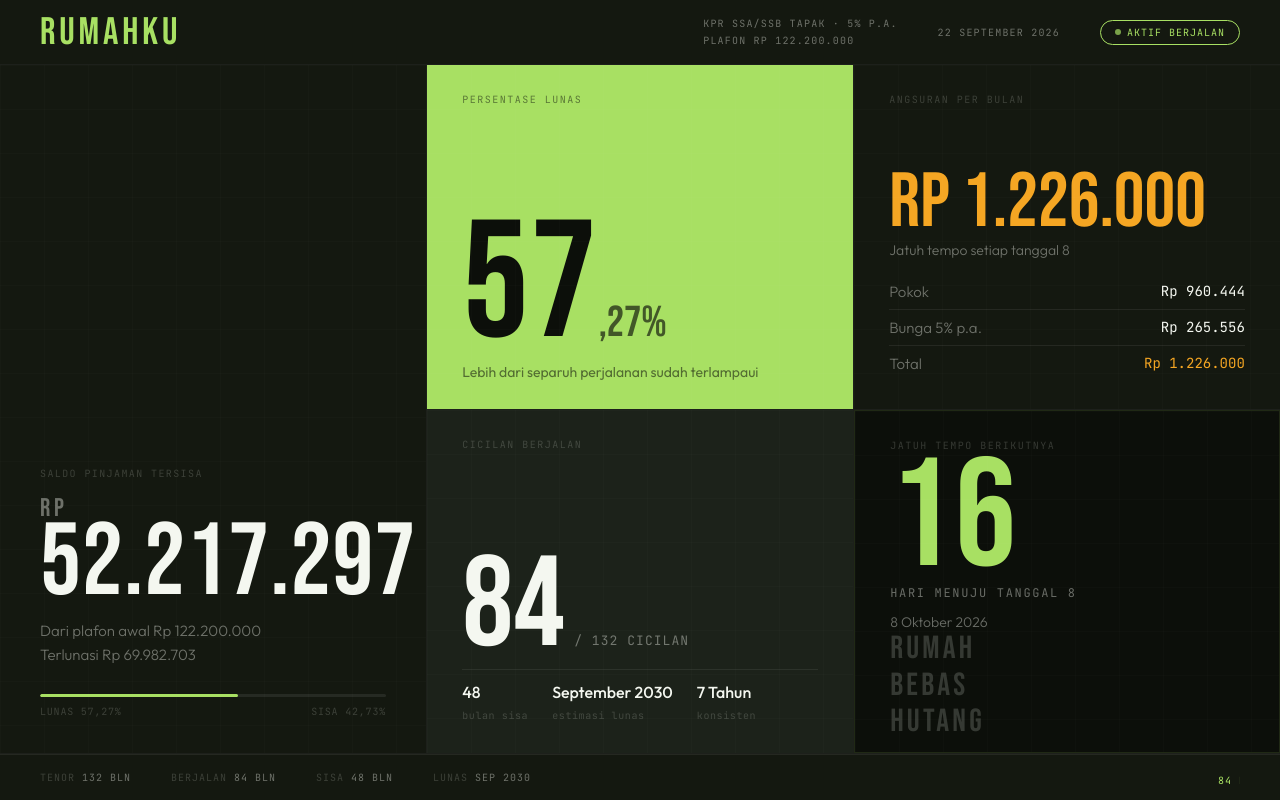
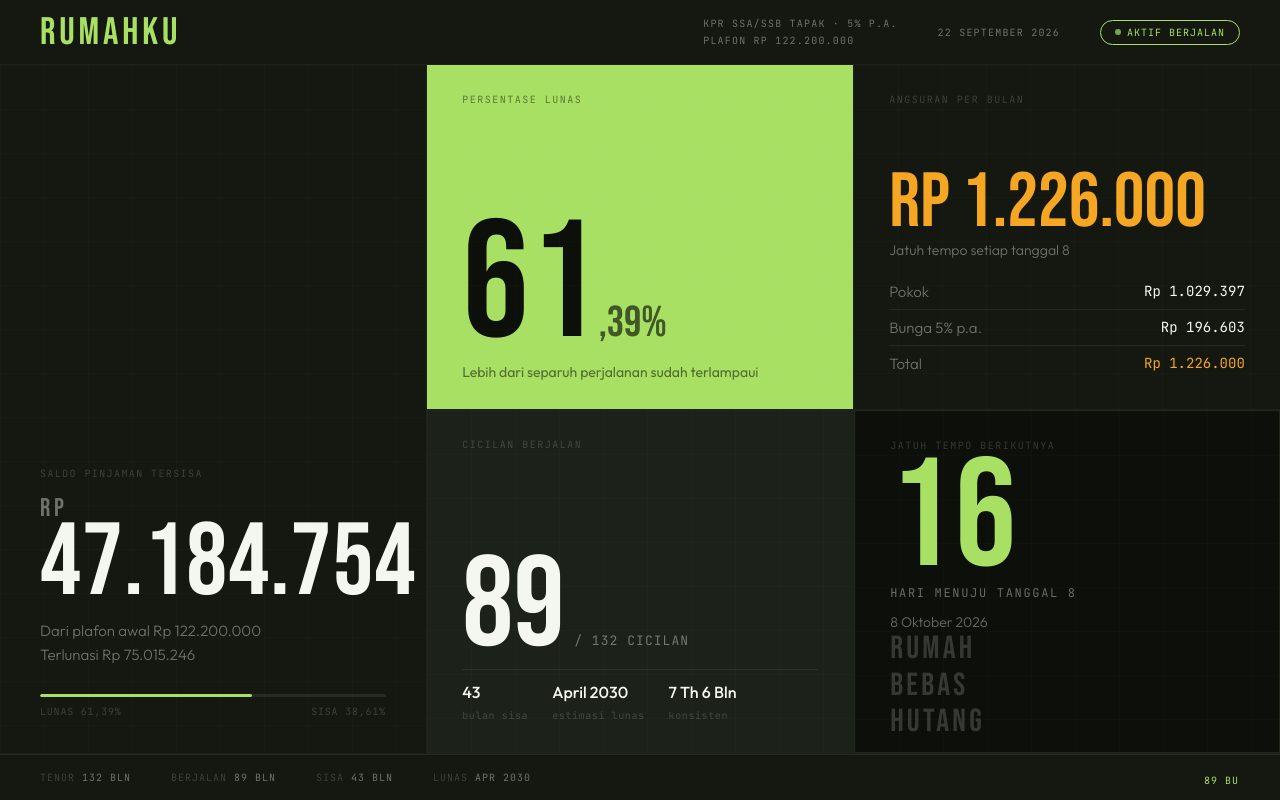
Before and after one commit to harisratnopambudi/rumahku, a plain HTML site: page index.html in a window 1280 px wide. Drawn offline with Linux system fonts and the light colour scheme.

Commit message:
Update index.html

```diff
--- a/index.html
+++ b/index.html
@@ -285,15 +285,15 @@ html,body{
     <div>
       <div class="saldo-kecil">Saldo pinjaman tersisa</div>
       <div class="saldo-rp">RP</div>
-      <div class="saldo-angka">52.217.297</div>
+      <div class="saldo-angka" id="saldo-angka">—</div>
       <div class="saldo-caption">
         Dari plafon awal Rp 122.200.000<br>
-        Terlunasi Rp 69.982.703
+        Terlunasi Rp <span id="terlunasi-val">—</span>
       </div>
     </div>
     <div class="bar-wrap">
-      <div class="bar-track"><div class="bar-fill" style="width:57.27%"></div></div>
-      <div class="bar-labels"><span>LUNAS 57,27%</span><span>SISA 42,73%</span></div>
+      <div class="bar-track"><div class="bar-fill" id="bar-fill" style="width:0%"></div></div>
+      <div class="bar-labels"><span id="lunas-label">LUNAS —%</span><span id="sisa-label">SISA —%</span></div>
     </div>
   </div>
 
@@ -301,7 +301,7 @@ html,body{
   <div class="cell c-pct">
     <div class="eyebrow">Persentase lunas</div>
     <div>
-      <div class="pct-num">57<sub>,27%</sub></div>
+      <div class="pct-num" id="pct-num">—</div>
       <div class="pct-caption">Lebih dari separuh perjalanan sudah terlampaui</div>
     </div>
   </div>
@@ -311,14 +311,14 @@ html,body{
     <div class="eyebrow">Cicilan berjalan</div>
     <div>
       <div class="cicilan-main">
-        <div class="cicilan-besar">84</div>
+        <div class="cicilan-besar" id="cicilan-besar">—</div>
         <div class="cicilan-of">/ 132 CICILAN</div>
       </div>
       <div class="cicilan-hr"></div>
       <div class="cicilan-stats">
-        <div class="stat-block"><strong>48</strong>bulan sisa</div>
+        <div class="stat-block"><strong id="bulan-sisa">—</strong>bulan sisa</div>
         <div class="stat-block"><strong id="est-cell">—</strong>estimasi lunas</div>
-        <div class="stat-block"><strong>7 Tahun</strong>konsisten</div>
+        <div class="stat-block"><strong id="lama-konsisten">—</strong>konsisten</div>
       </div>
     </div>
   </div>
@@ -330,8 +330,8 @@ html,body{
       <div class="angsuran-total">Rp 1.226.000</div>
       <div class="angsuran-sub">Jatuh tempo setiap tanggal 8</div>
       <div class="breakdown">
-        <div class="br-row"><span class="br-k">Pokok</span><span class="br-v">Rp 960.444</span></div>
-        <div class="br-row"><span class="br-k">Bunga 5% p.a.</span><span class="br-v">Rp 265.556</span></div>
+        <div class="br-row"><span class="br-k">Pokok</span><span class="br-v" id="pokok-val">Rp —</span></div>
+        <div class="br-row"><span class="br-k">Bunga 5% p.a.</span><span class="br-v" id="bunga-val">Rp —</span></div>
         <div class="br-row"><span class="br-k">Total</span><span class="br-v total-val">Rp 1.226.000</span></div>
       </div>
     </div>
@@ -352,27 +352,90 @@ html,body{
   <div class="footer">
     <div class="footer-items">
       <div class="fi">Tenor <span>132 bln</span></div>
-      <div class="fi">Berjalan <span>84 bln</span></div>
-      <div class="fi">Sisa <span>48 bln</span></div>
+      <div class="fi">Berjalan <span id="footer-berjalan">—</span></div>
+      <div class="fi">Sisa <span id="footer-sisa">—</span></div>
       <div class="fi">Lunas <span id="footer-lunas">—</span></div>
     </div>
     <div class="ticker-wrap">
-      <span class="ticker-inner">84 BULAN KONSISTEN · LEBIH DARI SEPARUH JALAN · SEMANGAT TERUS · TINGGAL 48 CICILAN LAGI · RUMAHKU HAMPIR BEBAS HUTANG ·&nbsp;&nbsp;&nbsp;&nbsp;</span>
+      <span class="ticker-inner" id="ticker-inner">—</span>
     </div>
   </div>
 
 </div>
 <script>
 (function(){
-  const today=new Date();
-  let nextDue=new Date(today.getFullYear(),today.getMonth(),8);
-  if(today.getDate()>=8) nextDue=new Date(today.getFullYear(),today.getMonth()+1,8);
-  const diff=Math.ceil((nextDue-today)/86400000);
+  // ── KONSTANTA PINJAMAN ──
+  const PLAFON = 122200000;
+  const TENOR = 132;
+  const RATE_TAHUNAN = 0.05;
+  const R = RATE_TAHUNAN/12;          // suku bunga bulanan
+  const M = 1226000;                  // angsuran tetap per bulan
+  const AKAD_DATE = new Date(2019,2,11);        // 11 Maret 2019
+  // Titik kalibrasi nyata: cicilan ke-89 lunas per 8 Sept 2026,
+  // saldo tersisa saat itu Rp 47.184.754 (dicek langsung di app bank).
+  const ANCHOR_INSTALLMENT = 89;
+  const ANCHOR_DATE = new Date(2026,8,8);       // 8 Sept 2026
+  const ANCHOR_BALANCE = 47184754;
+
+  const rupiah = n => 'Rp ' + Math.round(n).toLocaleString('id-ID');
+  const angka = n => Math.round(n).toLocaleString('id-ID');
+  const fmt1 = n => n.toLocaleString('id-ID',{minimumFractionDigits:2,maximumFractionDigits:2});
+
+  const today = new Date();
+
+  // ── Tanggal jatuh tempo berikutnya (tanggal 8) ──
+  let nextDue = new Date(today.getFullYear(), today.getMonth(), 8);
+  if (today.getDate() >= 8) nextDue = new Date(today.getFullYear(), today.getMonth()+1, 8);
+
+  // ── Berapa cicilan yang sudah lunas sampai sekarang, dihitung dari anchor ──
+  const monthsDiff = (nextDue.getFullYear()-ANCHOR_DATE.getFullYear())*12 + (nextDue.getMonth()-ANCHOR_DATE.getMonth());
+  const currentInstallment = (ANCHOR_INSTALLMENT - 1) + monthsDiff;   // cicilan yang sudah terbayar
+  const paymentsSinceAnchor = monthsDiff - 1;                          // pembayaran tambahan setelah anchor
+
+  // ── Simulasi saldo declining balance sejak anchor ──
+  let bal = ANCHOR_BALANCE;
+  for (let i=0; i<paymentsSinceAnchor; i++){
+    const bunga = Math.round(bal*R);
+    const pokok = M - bunga;
+    bal = bal - pokok;
+  }
+  const saldoSekarang = Math.max(bal, 0);
+  const terlunasi = PLAFON - saldoSekarang;
+  const persenLunas = (terlunasi/PLAFON)*100;
+  const persenSisa = 100 - persenLunas;
+  const bulanSisa = Math.max(TENOR - currentInstallment, 0);
+
+  // ── Breakdown pokok/bunga untuk cicilan berikutnya (belum dibayar) ──
+  const bungaBerikutnya = Math.round(saldoSekarang*R);
+  const pokokBerikutnya = M - bungaBerikutnya;
+
+  // ── Lama konsisten sejak akad ──
+  let yTahun = today.getFullYear()-AKAD_DATE.getFullYear();
+  let yBulan = today.getMonth()-AKAD_DATE.getMonth();
+  if (today.getDate() < AKAD_DATE.getDate()) yBulan--;
+  if (yBulan < 0){ yBulan += 12; yTahun--; }
+  const lamaStr = yBulan>0 ? `${yTahun} Th ${yBulan} Bln` : `${yTahun} Tahun`;
+
+  // ── Isi elemen ──
+  document.getElementById('saldo-angka').textContent = angka(saldoSekarang);
+  document.getElementById('terlunasi-val').textContent = angka(terlunasi);
+  document.getElementById('bar-fill').style.width = persenLunas.toFixed(2)+'%';
+  document.getElementById('lunas-label').textContent = 'LUNAS '+fmt1(persenLunas)+'%';
+  document.getElementById('sisa-label').textContent = 'SISA '+fmt1(persenSisa)+'%';
+  document.getElementById('pct-num').innerHTML = Math.floor(persenLunas)+'<sub>,'+String(persenLunas.toFixed(2)).split('.')[1]+'%</sub>';
+  document.getElementById('cicilan-besar').textContent = currentInstallment;
+  document.getElementById('bulan-sisa').textContent = bulanSisa;
+  document.getElementById('lama-konsisten').textContent = lamaStr;
+  document.getElementById('pokok-val').textContent = rupiah(pokokBerikutnya);
+  document.getElementById('bunga-val').textContent = rupiah(bungaBerikutnya);
+  document.getElementById('footer-berjalan').textContent = currentInstallment+' bln';
+  document.getElementById('footer-sisa').textContent = bulanSisa+' bln';
 
   const cdNum=document.getElementById('cd-num');
   const cdUnit=document.getElementById('cd-unit');
   const badge=document.getElementById('main-badge');
   const badgeTxt=document.getElementById('badge-txt');
+  const diff=Math.ceil((nextDue-today)/86400000);
 
   if(diff===0){
     cdNum.textContent='HARI INI';cdNum.style.fontSize='2.2rem';
@@ -393,10 +456,12 @@ html,body{
   document.getElementById('cd-date').textContent=nextDue.toLocaleDateString('id-ID',opt);
   document.getElementById('hdr-date').textContent=today.toLocaleDateString('id-ID',opt);
 
-  const lunas=new Date(today.getFullYear(),today.getMonth()+48,1);
-  const lunasStr=lunas.toLocaleDateString('id-ID',{month:'long',year:'numeric'});
-  document.getElementById('est-cell').textContent=lunasStr;
-  document.getElementById('footer-lunas').textContent=lunas.toLocaleDateString('id-ID',optS);
+  const lunasDate=new Date(today.getFullYear(),today.getMonth()+bulanSisa,1);
+  document.getElementById('est-cell').textContent=lunasDate.toLocaleDateString('id-ID',{month:'long',year:'numeric'});
+  document.getElementById('footer-lunas').textContent=lunasDate.toLocaleDateString('id-ID',optS);
+
+  document.getElementById('ticker-inner').textContent =
+    `${currentInstallment} BULAN KONSISTEN · LEBIH DARI SEPARUH JALAN · SEMANGAT TERUS · TINGGAL ${bulanSisa} CICILAN LAGI · RUMAHKU HAMPIR BEBAS HUTANG ·    `;
 })();
 </script>
 </body>
```
